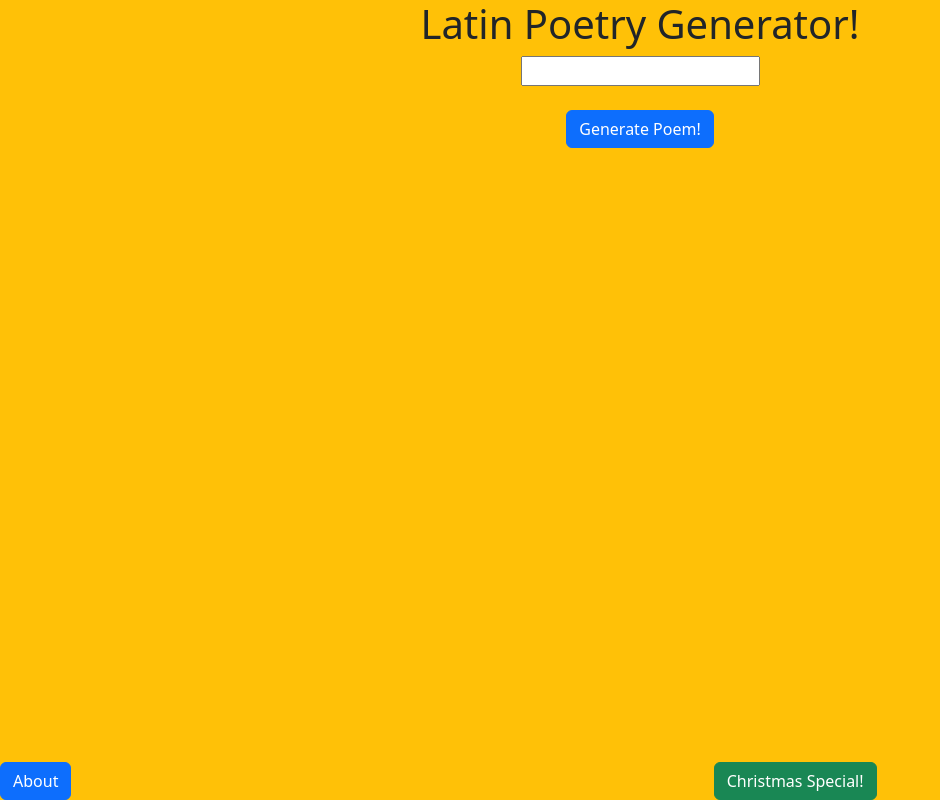
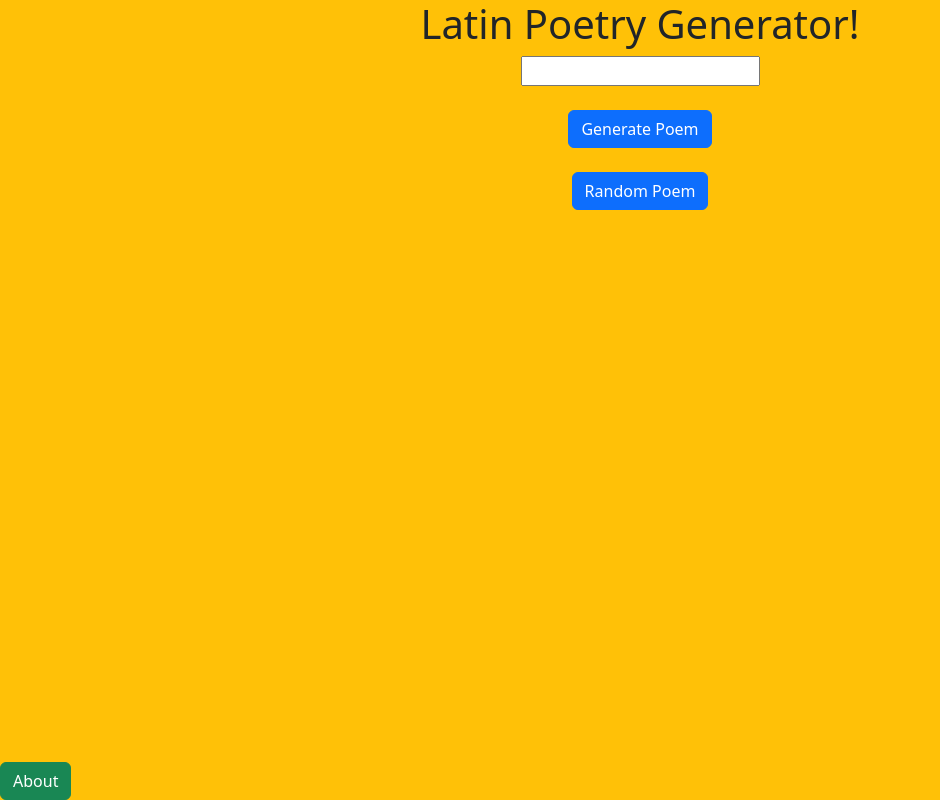
Before and after one commit to nolan-3/Latin-Poetry-Generator, a Flask app: page / in a window 1280 px wide. Shown: the whole page, without its empty margins (0-940 px from the left). Run offline with Flask 2, Linux system fonts and the light colour scheme.

Commit message:
deleted christmas puzzle, added random poem feature

```diff
--- a/app.py
+++ b/app.py
@@ -13,7 +13,7 @@ def home():
         return redirect(url_for('poemDisplay', poem=poem))
 
 
-@app.route('/poemDisplay', methods = ["GET", "POST"])
+@app.route('/poem', methods = ["GET", "POST"])
 def poemDisplay():
     if request.method == "GET":
         poem = request.args.get('poem', None)
@@ -28,23 +28,6 @@ def about():
     if request.method == "POST":
         return redirect('/')
 
-@app.route('/christmas', methods = ["GET", "POST"])
-def christmas():
-    if request.method == "GET":
-        return render_template("christmas.html", clue = "")
-    elif request.method == "POST":
-        clue = ""
-        name = request.form.get("praenomen")
-        name = name.strip().lower()
-        if('eja agedum' in name):
-            clue = "A speaker in a high up place (but not the ceiling!)"
-        elif('diva thalia jubet' in name):
-            clue = "A fish tank?"
-        elif('docta thalia jubet' in name):
-            clue = "A dangerous place to retrieve ping pong balls"
-        elif('ne tibi difpliceat' in name):
-            clue = "This old communication method has recently been in high demand"
-        return render_template("christmas.html", clue = clue)
 
 if __name__ == '__main__':
         app.run(debug=True, port = 8000)
--- a/templates/about.html
+++ b/templates/about.html
@@ -18,6 +18,10 @@
                 Generating a poem based on a message input. Each letter in the input corresponds to a half line of Latin
                 poetry.
 
+                Usage:
+                To generate a poem just type whatever alphabetical message you want into the text box and hit submit
+                every two letters will generate a line of latin poetry
+
                 </span>
             </div>
         </div>
@@ -33,6 +37,6 @@
 
 <style>
     .green{
-        background-color: chartreuse;
+        background-color: rgb(99, 190, 8);
     }
 </style>
--- a/templates/index.html
+++ b/templates/index.html
@@ -18,22 +18,24 @@
                 <input name="text" autocomplete="off">
             </div>
             <div class="d-flex justify-content-center">
-                <button class="btn btn-primary mt-4" type="submit" >
-                Generate Poem!
+                <button class="btn btn-primary mt-4" type="submit">
+                    Generate Poem
                 </button>
-                <a href= ./christmas>
-                    <button class="btn btn-success bottom" type="button">
-                               Christmas Special!
-                    </button>
-                   </a>
+            </div>
+            <div class="d-flex justify-content-center">
+                <button onclick="randomPoem()" class="btn btn-primary mt-4" type="button">
+                    Random Poem
+                </button>
             </div>
          </form>
     </div>
+
     <a href= ./about>
-     <button class="btn btn-primary bottom" type="button">
+        <button class="btn btn-success bottom" type="button">
                 About
-     </button>
+        </button>
     </a>
+
 </body>
 </html>
 
@@ -41,5 +43,20 @@
     .bottom {
                 position: absolute;
                 bottom: 0px;
+                left: 0px;
             }
 </style>
+<script>
+    function randomPoem(){
+        alphabet = ['a','b','c','d','e','f','g','h','i','j','k','l','m','n',
+                    'o','p','q','r','s','t','u','v','w','x','y','z']
+        length = 2 + (Math.random() * 35)
+        string = ''
+        for(let i = 0; i < length; i++){
+            //index is a random number times the length of the alphabet - 1
+            string += alphabet[parseInt(Math.random()*25)]
+        }
+        address = "/poem?poem=" + string
+        window.location.replace(address);
+    }
+</script>
```
Also changed, not shown: templates/christmas.html (deleted, +0 -44 lines), templates/poem.html (+3 -4 lines).
